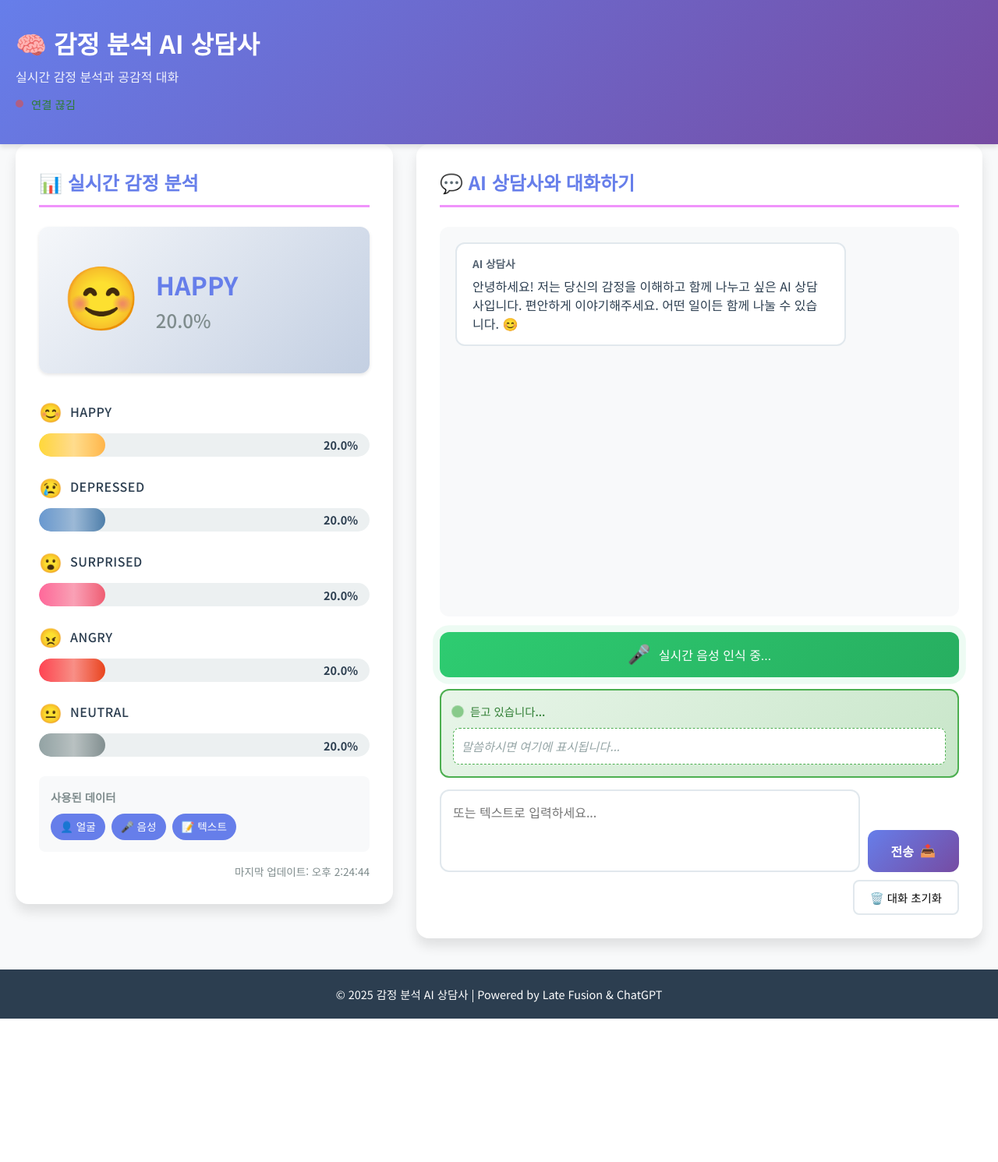
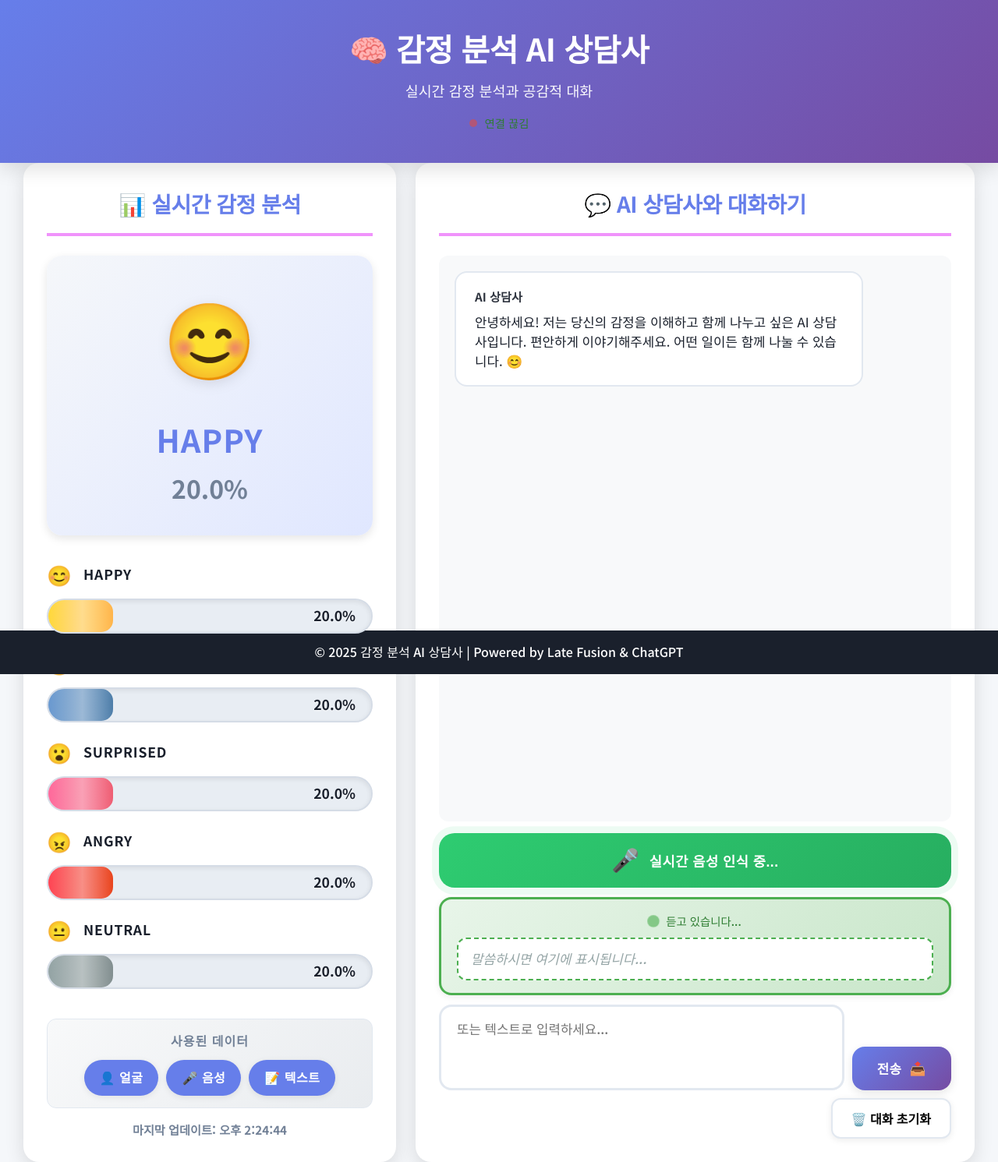
Before and after one commit to seeksick/seeksick-main, a Flask app: page / in a window 1280 px wide. Shown: the whole page at 78% size. Before the commit the page ends 1307 px from the top, so only its background shows below. Run offline with Flask 3, Linux system fonts and the light colour scheme; data that the repository does not hold is empty.

Commit message:
레젼드 UI 수정

```diff
--- a/static/css/style.css
+++ b/static/css/style.css
@@ -23,19 +23,20 @@
     --color-neutral: #95a5a6;
 
     /* 배경 & 텍스트 */
-    --bg-primary: #f8f9fa;
+    --bg-primary: #f5f7fa;
     --bg-card: #ffffff;
-    --text-primary: #2c3e50;
-    --text-secondary: #7f8c8d;
-    --border-color: #e1e8ed;
+    --text-primary: #1a202c;
+    --text-secondary: #718096;
+    --border-color: #e2e8f0;
 
     /* 그림자 */
-    --shadow-sm: 0 2px 4px rgba(0, 0, 0, 0.1);
-    --shadow-md: 0 4px 6px rgba(0, 0, 0, 0.1);
-    --shadow-lg: 0 10px 15px rgba(0, 0, 0, 0.1);
+    --shadow-sm: 0 2px 8px rgba(0, 0, 0, 0.08);
+    --shadow-md: 0 4px 12px rgba(0, 0, 0, 0.1);
+    --shadow-lg: 0 8px 24px rgba(0, 0, 0, 0.12);
+    --shadow-xl: 0 12px 40px rgba(0, 0, 0, 0.15);
 
     /* 애니메이션 */
-    --transition: all 0.3s ease;
+    --transition: all 0.3s cubic-bezier(0.4, 0, 0.2, 1);
 }
 
 body {
@@ -44,12 +45,16 @@
     color: var(--text-primary);
     line-height: 1.6;
     overflow-x: hidden;
+    min-height: 100vh;
+    display: flex;
+    flex-direction: column;
 }
 
 .container {
-    max-width: 1400px;
+    max-width: 100%;
+    width: 100%;
     margin: 0 auto;
-    padding: 0 20px;
+    padding: 0 30px;
 }
 
 /* ===========================
@@ -60,29 +65,37 @@
     background: var(--bg-gradient);
     color: white;
     padding: 30px 0;
-    box-shadow: var(--shadow-md);
+    box-shadow: var(--shadow-lg);
     position: sticky;
     top: 0;
     z-index: 100;
 }
 
+header .container {
+    text-align: center;
+}
+
 header h1 {
-    font-size: 2rem;
-    font-weight: 700;
-    margin-bottom: 5px;
+    font-size: 2.5rem;
+    font-weight: 800;
+    margin-bottom: 8px;
+    letter-spacing: -0.5px;
 }
 
 header .subtitle {
-    font-size: 1rem;
-    opacity: 0.9;
-    margin-bottom: 10px;
+    font-size: 1.15rem;
+    opacity: 0.95;
+    margin-bottom: 15px;
+    font-weight: 500;
 }
 
 .status-indicator {
-    display: flex;
+    display: inline-flex;
     align-items: center;
-    gap: 8px;
-    font-size: 0.9rem;
+    justify-content: center;
+    gap: 10px;
+    font-size: 1rem;
+    font-weight: 600;
 }
 
 .dot {
@@ -111,42 +124,58 @@
    =========================== */
 
 main {
-    padding: 40px 20px;
+    flex: 1;
+    padding: 30px 0;
+    max-width: 100%;
 }
 
 .main-layout {
     display: grid;
-    grid-template-columns: 1fr 1.5fr;  /* 왼쪽 1, 오른쪽 1.5 비율 */
-    gap: 30px;
-    margin-bottom: 40px;
-    align-items: start;  /* 상단 정렬 */
+    grid-template-columns: 2fr 3fr;  /* 왼쪽 2, 오른쪽 3 비율 - 더 균형잡힌 레이아웃 */
+    gap: 25px;
+    margin-bottom: 0;
+    align-items: stretch;  /* 전체 높이 */
+    height: calc(100vh - 200px);  /* 헤더와 푸터 제외한 전체 높이 */
 }
 
-@media (max-width: 1024px) {
+@media (max-width: 1200px) {
     .main-layout {
         grid-template-columns: 1fr;
+        height: auto;
+        gap: 20px;
+    }
+
+    .section-card {
+        height: auto;
+    }
+
+    .chat-messages {
+        height: 500px;
     }
 }
 
 .section-card {
     background: var(--bg-card);
-    border-radius: 16px;
+    border-radius: 20px;
     padding: 30px;
     box-shadow: var(--shadow-lg);
     transition: var(--transition);
-}
-
-.section-card:hover {
-    transform: translateY(-5px);
-    box-shadow: 0 15px 30px rgba(0, 0, 0, 0.15);
+    display: flex;
+    flex-direction: column;
+    height: 100%;
+    overflow: hidden;
 }
 
 .section-card h2 {
-    font-size: 1.5rem;
+    font-size: 1.75rem;
     margin-bottom: 25px;
     color: var(--primary-color);
-    border-bottom: 3px solid var(--accent-color);
-    padding-bottom: 10px;
+    border-bottom: 4px solid var(--accent-color);
+    padding-bottom: 15px;
+    flex-shrink: 0;
+    font-weight: 800;
+    text-align: center;
+    letter-spacing: -0.5px;
 }
 
 /* ===========================
@@ -155,18 +184,22 @@
 
 .primary-emotion {
     display: flex;
+    flex-direction: column;
     align-items: center;
-    gap: 20px;
-    padding: 30px;
-    background: linear-gradient(135deg, #f5f7fa 0%, #c3cfe2 100%);
-    border-radius: 12px;
+    justify-content: center;
+    gap: 15px;
+    padding: 35px 25px;
+    background: linear-gradient(135deg, #f5f7fa 0%, #e0e7ff 100%);
+    border-radius: 20px;
     margin-bottom: 30px;
-    box-shadow: var(--shadow-sm);
+    box-shadow: var(--shadow-md);
+    text-align: center;
 }
 
 .emotion-emoji {
-    font-size: 5rem;
+    font-size: 6rem;
     animation: bounce 2s infinite;
+    filter: drop-shadow(0 4px 8px rgba(0, 0, 0, 0.1));
 }
 
 @keyframes bounce {
@@ -174,55 +207,68 @@
     50% { transform: translateY(-10px); }
 }
 
+.emotion-info {
+    width: 100%;
+}
+
 .emotion-info h3 {
-    font-size: 2rem;
+    font-size: 2.5rem;
     color: var(--primary-color);
     text-transform: uppercase;
-    font-weight: 700;
+    font-weight: 900;
+    letter-spacing: 1px;
+    margin-bottom: 5px;
 }
 
 .emotion-info p {
-    font-size: 1.5rem;
+    font-size: 2rem;
     color: var(--text-secondary);
-    font-weight: 500;
+    font-weight: 700;
 }
 
 /* 감정 바 */
 
 .emotion-bars {
-    margin-bottom: 25px;
+    margin-bottom: 20px;
+    flex: 1;
+    overflow-y: auto;
 }
 
 .emotion-item {
-    margin-bottom: 20px;
+    margin-bottom: 18px;
 }
 
 .emotion-label {
     display: flex;
     align-items: center;
-    gap: 10px;
-    margin-bottom: 8px;
-    font-weight: 500;
+    justify-content: space-between;
+    gap: 15px;
+    margin-bottom: 10px;
+    font-weight: 600;
 }
 
 .emotion-label .emoji {
-    font-size: 1.5rem;
+    font-size: 1.6rem;
 }
 
 .emotion-label .name {
-    font-size: 1rem;
+    font-size: 1.1rem;
     text-transform: uppercase;
-    letter-spacing: 0.5px;
+    letter-spacing: 0.8px;
+    font-weight: 700;
+    flex: 1;
 }
 
 .bar-container {
     position: relative;
-    height: 30px;
-    background: #ecf0f1;
-    border-radius: 15px;
+    height: 45px;
+    background: #e8edf3;
+    border-radius: 25px;
     overflow: hidden;
     display: flex;
     align-items: center;
+    box-shadow: inset 0 2px 6px rgba(0, 0, 0, 0.08);
+    border: 2px solid #d5dce6;
 }
 
 .bar {
@@ -256,49 +302,58 @@
 
 .percentage {
     position: absolute;
-    right: 15px;
-    font-weight: 700;
-    font-size: 0.9rem;
+    right: 20px;
+    font-weight: 800;
+    font-size: 1.1rem;
     color: var(--text-primary);
     z-index: 1;
+    text-shadow: 0 1px 2px rgba(255, 255, 255, 0.8);
 }
 
 /* 모달리티 정보 */
 
 .modalities-info {
-    margin-top: 25px;
+    margin-top: auto;
     padding: 15px;
-    background: #f8f9fa;
-    border-radius: 8px;
+    background: linear-gradient(135deg, #f8f9fa 0%, #e9ecef 100%);
+    border-radius: 12px;
+    border: 1px solid var(--border-color);
 }
 
 .modalities-info h4 {
-    font-size: 0.9rem;
+    font-size: 1rem;
     color: var(--text-secondary);
-    margin-bottom: 10px;
+    margin-bottom: 12px;
     text-transform: uppercase;
+    font-weight: 700;
+    text-align: center;
+    letter-spacing: 1px;
 }
 
 .modalities-tags {
     display: flex;
     flex-wrap: wrap;
-    gap: 8px;
+    gap: 10px;
+    justify-content: center;
 }
 
 .tag {
-    padding: 6px 12px;
+    padding: 10px 20px;
     background: var(--primary-color);
     color: white;
-    border-radius: 20px;
-    font-size: 0.85rem;
-    font-weight: 500;
+    border-radius: 25px;
+    font-size: 1rem;
+    font-weight: 700;
+    box-shadow: var(--shadow-sm);
+    letter-spacing: 0.5px;
 }
 
 .last-update {
     margin-top: 15px;
-    font-size: 0.85rem;
+    font-size: 0.95rem;
     color: var(--text-secondary);
-    text-align: right;
+    text-align: center;
+    font-weight: 600;
 }
 
 /* ===========================
@@ -306,13 +361,14 @@
    =========================== */
 
 .chat-messages {
-    height: 500px;
+    flex: 1;
     overflow-y: auto;
     padding: 20px;
     background: #f8f9fa;
     border-radius: 12px;
-    margin-bottom: 20px;
+    margin-bottom: 15px;
     scroll-behavior: smooth;
+    min-height: 0;
 }
 
 .chat-messages::-webkit-scrollbar {
@@ -341,10 +397,12 @@
 }
 
 .message-content {
-    padding: 15px 20px;
-    border-radius: 12px;
-    max-width: 80%;
+    padding: 18px 24px;
+    border-radius: 16px;
+    max-width: 85%;
     word-wrap: break-word;
+    font-size: 1.05rem;
+    line-height: 1.6;
 }
 
 .user-message .message-content {
@@ -362,9 +420,10 @@
 
 .message-content strong {
     display: block;
-    margin-bottom: 5px;
-    font-size: 0.85rem;
-    opacity: 0.8;
+    margin-bottom: 8px;
+    font-size: 0.95rem;
+    opacity: 0.9;
+    font-weight: 700;
 }
 
 .message-content p {
@@ -379,32 +438,37 @@
     gap: 10px;
     margin-bottom: 10px;
     align-items: flex-end;
+    flex-shrink: 0;
 }
 
 /* 실시간 음성 인식 컨트롤 */
 
 .voice-control-area {
-    margin-bottom: 15px;
+    margin-bottom: 12px;
+    flex-shrink: 0;
 }
 
 .voice-toggle-button {
     width: 100%;
-    padding: 15px 20px;
+    padding: 18px 24px;
     background: linear-gradient(135deg, #95a5a6, #7f8c8d);
     color: white;
     border: none;
-    border-radius: 12px;
-    font-size: 1rem;
+    border-radius: 20px;
+    font-size: 1.1rem;
+    font-weight: 700;
     cursor: pointer;
     transition: var(--transition);
     display: flex;
     align-items: center;
     justify-content: center;
-    gap: 10px;
+    gap: 12px;
+    box-shadow: var(--shadow-md);
+    letter-spacing: 0.5px;
 }
 
 .voice-toggle-button .icon {
-    font-size: 1.5rem;
+    font-size: 1.8rem;
 }
 
 .voice-toggle-button.active {
@@ -429,11 +493,13 @@
 /* 실시간 음성 상태 표시 */
 
 .voice-status-realtime {
-    padding: 15px;
+    padding: 16px 20px;
     background: linear-gradient(135deg, #e8f5e9, #c8e6c9);
-    border: 2px solid #4caf50;
-    border-radius: 12px;
-    margin-bottom: 15px;
+    border: 3px solid #4caf50;
+    border-radius: 16px;
+    margin-bottom: 12px;
+    flex-shrink: 0;
+    box-shadow: var(--shadow-sm);
 }
 
 .status-indicator {
@@ -466,14 +532,15 @@
 }
 
 .interim-text {
-    min-height: 30px;
-    padding: 10px;
+    min-height: 40px;
+    padding: 12px 16px;
     background: white;
-    border-radius: 8px;
-    font-size: 0.95rem;
+    border-radius: 12px;
+    font-size: 1.05rem;
     color: var(--text-primary);
     font-style: italic;
-    border: 1px dashed #4caf50;
+    border: 2px dashed #4caf50;
+    font-weight: 500;
 }
 
 .interim-text:empty::before {
@@ -483,13 +550,15 @@
 
 #chat-input {
     flex: 1;
-    padding: 15px;
-    border: 2px solid var(--border-color);
-    border-radius: 12px;
+    padding: 16px 20px;
+    border: 3px solid var(--border-color);
+    border-radius: 16px;
     font-family: inherit;
-    font-size: 1rem;
+    font-size: 1.05rem;
     resize: none;
     transition: var(--transition);
+    max-height: 120px;
+    font-weight: 500;
 }
 
 #chat-input:focus {
@@ -499,18 +568,20 @@
 }
 
 .send-button {
-    padding: 15px 30px;
+    padding: 16px 32px;
     background: var(--bg-gradient);
     color: white;
     border: none;
-    border-radius: 12px;
-    font-weight: 600;
-    font-size: 1rem;
+    border-radius: 16px;
+    font-weight: 700;
+    font-size: 1.05rem;
     cursor: pointer;
     transition: var(--transition);
     display: flex;
     align-items: center;
-    gap: 8px;
+    gap: 10px;
+    box-shadow: var(--shadow-md);
+    letter-spacing: 0.5px;
 }
 
 .send-button:hover {
@@ -533,16 +604,19 @@
     display: flex;
     justify-content: flex-end;
     gap: 10px;
+    flex-shrink: 0;
 }
 
 .control-button {
-    padding: 10px 20px;
+    padding: 12px 24px;
     background: white;
     border: 2px solid var(--border-color);
-    border-radius: 8px;
+    border-radius: 12px;
     cursor: pointer;
     transition: var(--transition);
-    font-size: 0.9rem;
+    font-size: 1rem;
+    font-weight: 600;
+    box-shadow: var(--shadow-sm);
 }
 
 .control-button:hover {
@@ -558,12 +632,14 @@
     background: var(--text-primary);
     color: white;
     text-align: center;
-    padding: 20px;
-    margin-top: 40px;
+    padding: 15px;
+    margin-top: 0;
+    flex-shrink: 0;
 }
 
 footer p {
-    font-size: 0.9rem;
+    font-size: 1rem;
+    font-weight: 500;
 }
 
 /* ===========================
@@ -609,12 +685,25 @@
    =========================== */
 
 @media (max-width: 768px) {
+    .container {
+        padding: 0 15px;
+    }
+
+    header {
+        padding: 20px 0;
+    }
+
     header h1 {
         font-size: 1.5rem;
     }
 
+    main {
+        padding: 20px 0;
+    }
+
     .main-layout {
-        gap: 20px;
+        gap: 15px;
+        height: auto;
     }
 
     .section-card {
@@ -624,10 +713,19 @@
     .primary-emotion {
         flex-direction: column;
         text-align: center;
+        padding: 20px;
     }
 
     .emotion-emoji {
-        font-size: 4rem;
+        font-size: 3.5rem;
+    }
+
+    .emotion-info h3 {
+        font-size: 1.5rem;
+    }
+
+    .emotion-info p {
+        font-size: 1.1rem;
     }
 
     .chat-messages {
@@ -636,6 +734,14 @@
 
     .message-content {
         max-width: 90%;
+    }
+
+    .emotion-label .emoji {
+        font-size: 1.2rem;
+    }
+
+    .emotion-label .name {
+        font-size: 0.85rem;
     }
 }
 
```
Also changed, not shown: UI_IMPROVEMENTS.md (added, +345 -0 lines).
